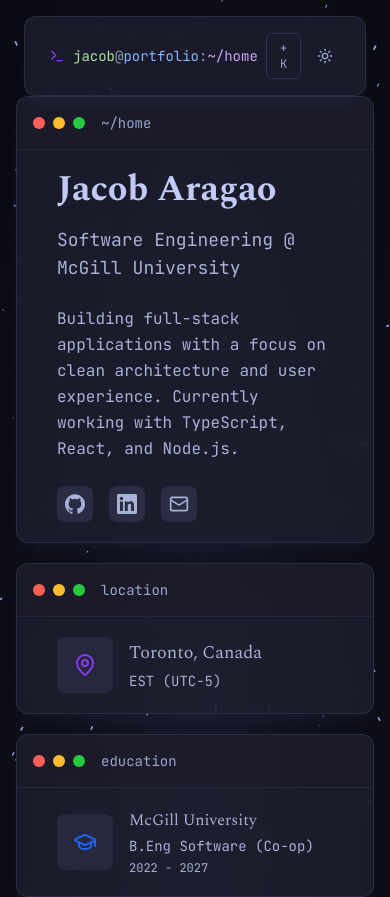
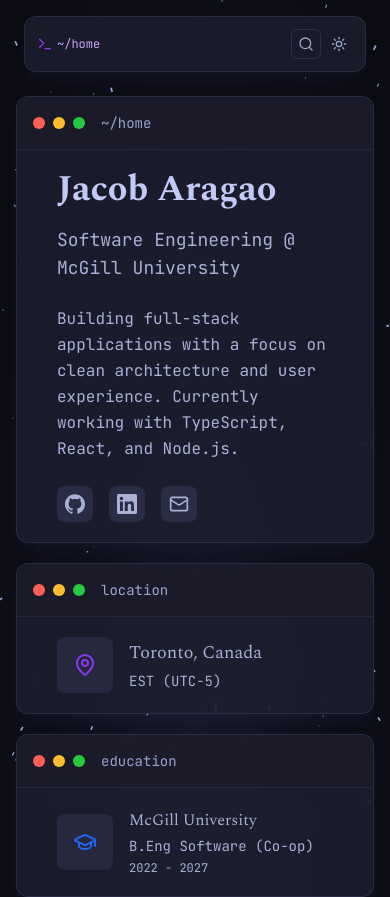
Before and after one commit to Jacoba91/jacob-portfolio, a React (Vite) app: page / in a window 390 px wide. Shown: the top 897 px of the page. Built offline with nearby package versions, Linux system fonts and the light colour scheme.

Commit message:
mobile friendly updates

```diff
--- a/src/components/layout/Navbar.tsx
+++ b/src/components/layout/Navbar.tsx
@@ -1,6 +1,6 @@
 import { Link, useLocation } from "react-router-dom";
 import { useTheme } from "../../hooks/useTheme";
-import { Sun, Moon, Terminal } from "lucide-react";
+import { Sun, Moon, Terminal, Search } from "lucide-react";
 import { motion } from "framer-motion";
 
 interface NavbarProps {
@@ -32,7 +32,7 @@
       className="fixed top-0 left-0 right-0 z-50 px-6 py-4"
     >
       <div
-        className="nav-bar flex items-center justify-between rounded-xl px-6 py-4
+        className="nav-bar flex items-center justify-between rounded-xl px-3 sm:px-6 py-3 sm:py-4 gap-2 sm:gap-4
           dark:bg-mocha-mantle/70 bg-bone-paper/95
           dark:border-mocha-mauve/20 border-bone-ash/30
           border backdrop-blur-md dark:shadow-lg dark:shadow-mocha-mauve/10"
@@ -40,20 +40,20 @@
         {/* Terminal Path */}
         <Link
           to="/"
-          className="flex items-center gap-2 hover:opacity-80 transition-opacity"
+          className="flex items-center gap-1 sm:gap-2 hover:opacity-80 transition-opacity min-w-max"
         >
-          <Terminal className="w-4 h-4 dark:text-mocha-mauve text-latte-mauve" />
-          <span className="font-mono text-sm">
-            <span className="terminal-path-segment dark:text-mocha-green text-latte-green">
+          <Terminal className="w-4 h-4 dark:text-mocha-mauve text-latte-mauve flex-shrink-0" />
+          <span className="font-mono text-xs sm:text-sm">
+            <span className="terminal-path-segment dark:text-mocha-green text-latte-green hidden sm:inline">
               jacob
             </span>
-            <span className="terminal-path-segment dark:text-mocha-overlay2 text-bone-pencil">
+            <span className="terminal-path-segment dark:text-mocha-overlay2 text-bone-pencil hidden sm:inline">
               @
             </span>
-            <span className="terminal-path-segment dark:text-mocha-blue text-latte-blue">
+            <span className="terminal-path-segment dark:text-mocha-blue text-latte-blue hidden sm:inline">
               portfolio
             </span>
-            <span className="terminal-path-segment dark:text-mocha-overlay2 text-bone-pencil">
+            <span className="terminal-path-segment dark:text-mocha-overlay2 text-bone-pencil hidden sm:inline">
               :
             </span>
             <span className="terminal-path-segment dark:text-mocha-mauve text-latte-mauve">
@@ -66,7 +66,7 @@
         </Link>
 
         {/* Navigation Links */}
-        <div className="hidden md:flex items-center gap-1">
+        <div className="hidden lg:flex items-center gap-1">
           {navLinks.map((link) => (
             <Link
               key={link.path}
@@ -84,25 +84,27 @@
         </div>
 
         {/* Actions */}
-        <div className="flex items-center gap-2">
-          {/* Command Palette Button */}
+        <div className="flex items-center gap-1 sm:gap-2">
+          {/* Command Palette Button - Icon on small/medium, text on large */}
           <button
             onClick={onCommandPaletteOpen}
-            className="keyboard-shortcut flex items-center gap-1.5 px-2 py-1.5 rounded-md font-mono text-xs
+            className="keyboard-shortcut flex items-center justify-center p-1.5 lg:px-2 lg:py-1.5 rounded-md font-mono text-xs
                 dark:text-mocha-subtext1 text-bone-pencil
                 dark:hover:bg-mocha-surface0/50 hover:bg-bone-cream/50
-                border transition-colors"
+                border transition-colors flex-shrink-0"
+            aria-label="Open command palette (⌘/Ctrl + K)"
           >
-            <span className="hidden sm:inline">⌘/Ctrl</span>
-            <span>+ K</span>
+            <Search className="w-4 h-4 lg:hidden" />
+            <span className="hidden lg:inline">⌘/Ctrl + K</span>
           </button>
 
           {/* Theme Toggle */}
           <button
             onClick={toggleTheme}
-            className="p-2 rounded-md transition-colors
+            className="p-1.5 sm:p-2 rounded-md transition-colors
                 dark:text-mocha-subtext1 text-bone-pencil
-                dark:hover:bg-mocha-surface0/50 hover:bg-bone-cream/50"
+                dark:hover:bg-mocha-surface0/50 hover:bg-bone-cream/50
+                flex-shrink-0"
             aria-label="Toggle theme"
           >
             {theme === "dark" ? (
--- a/src/layouts/RootLayout.tsx
+++ b/src/layouts/RootLayout.tsx
@@ -1,10 +1,11 @@
-import { Outlet } from "react-router-dom";
+import { Outlet, useLocation } from "react-router-dom";
 import { useState, useEffect, useCallback } from "react";
 import { Navbar } from "../components/layout";
 import { Starfield, CommandPalette } from "../components/features";
 
 export function RootLayout() {
   const [isCommandPaletteOpen, setIsCommandPaletteOpen] = useState(false);
+  const location = useLocation();
 
   const handleKeyDown = useCallback((e: KeyboardEvent) => {
     if ((e.metaKey || e.ctrlKey) && e.key === "k") {
@@ -12,6 +13,11 @@
       setIsCommandPaletteOpen((prev) => !prev);
     }
   }, []);
+
+  // Scroll to top when route changes
+  useEffect(() => {
+    window.scrollTo(0, 0);
+  }, [location.pathname]);
 
   useEffect(() => {
     window.addEventListener("keydown", handleKeyDown);
@@ -26,8 +32,8 @@
         isOpen={isCommandPaletteOpen}
         onClose={() => setIsCommandPaletteOpen(false)}
       />
-      <main className="relative z-10 min-h-screen flex items-center justify-center pt-24 px-4 pb-12">
-        <div className="w-full max-w-6xl">
+      <main className="relative z-10 min-h-screen pt-24 px-4 pb-12 flex justify-center">
+        <div className="w-full max-w-6xl flex items-center justify-center min-h-[calc(100vh-120px)]">
           <Outlet />
         </div>
       </main>
```
